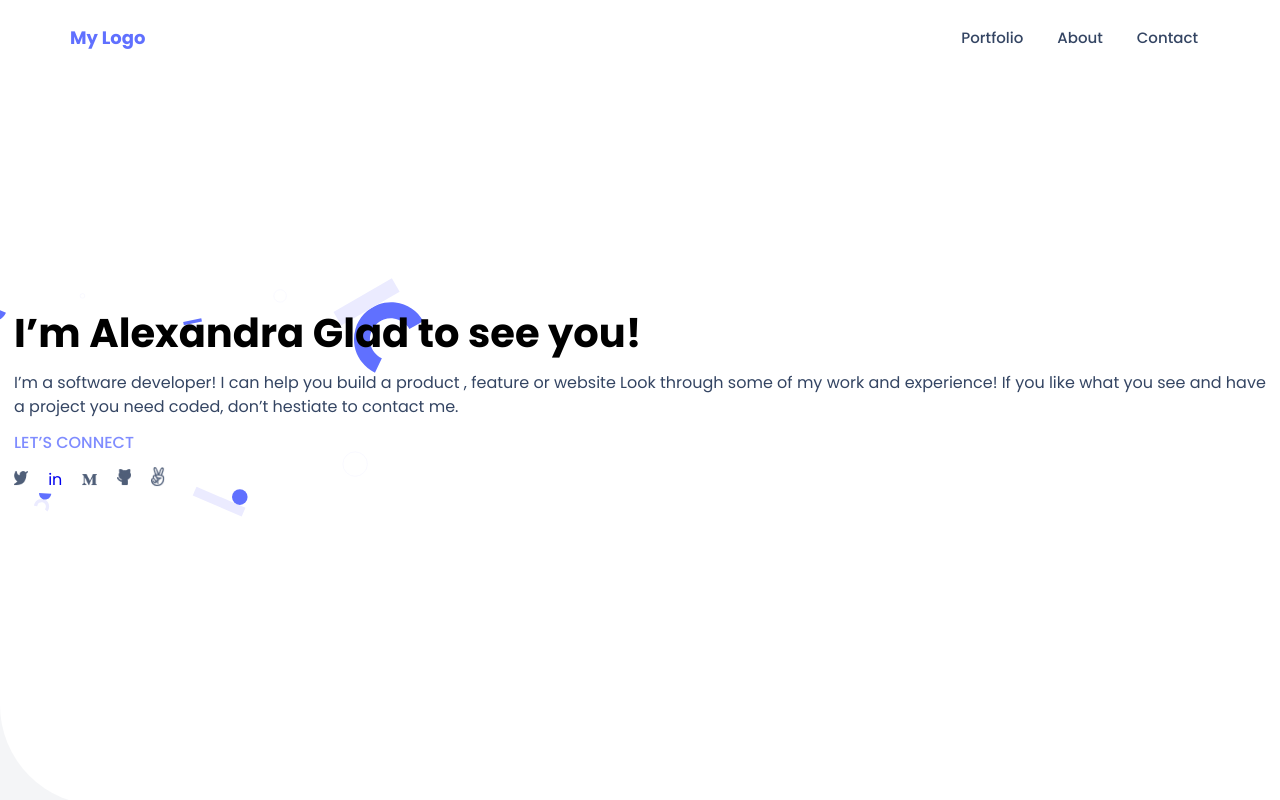
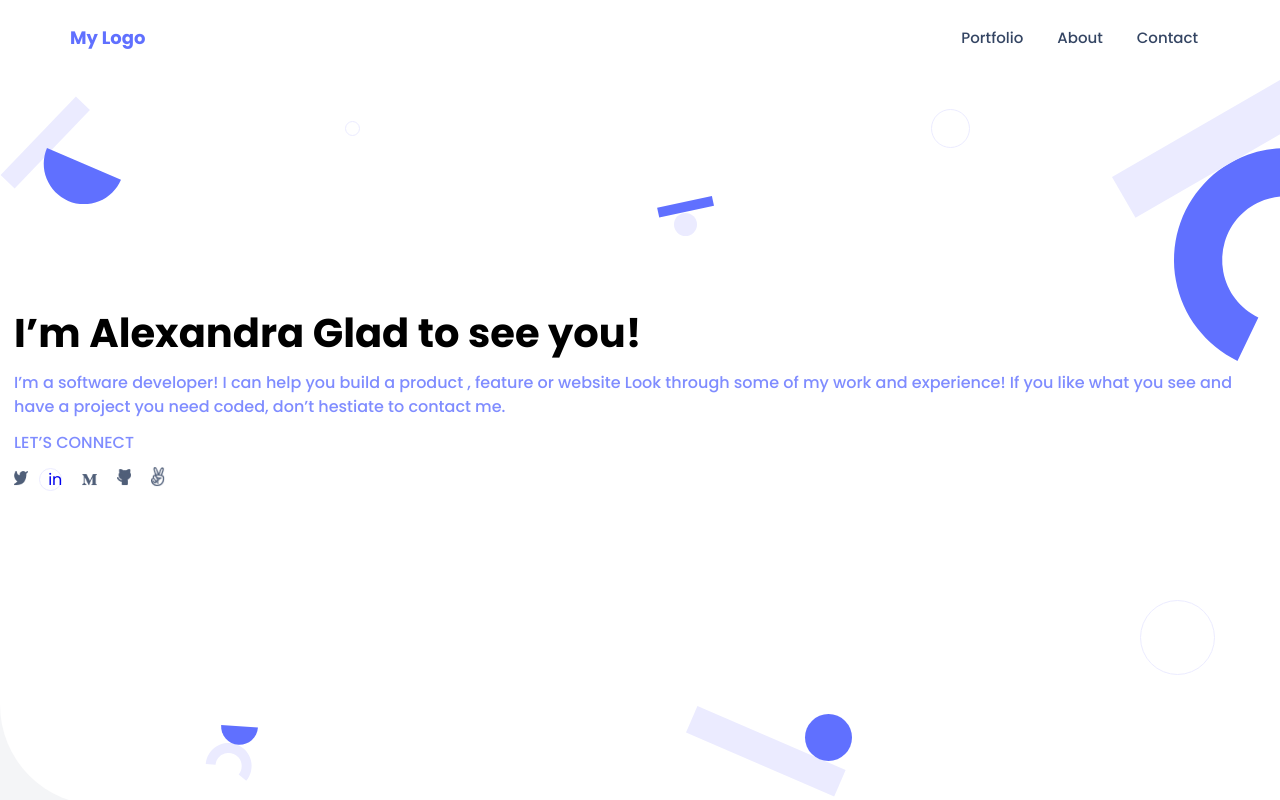
Before and after one commit to boo-shehab/Microverse-Student-project-1, a website: page index.html in a window 1280 px wide. Drawn offline with Linux system fonts and the light colour scheme.

Commit message:
Update for the requirement.

```diff
--- a/css/style.css
+++ b/css/style.css
@@ -134,8 +134,7 @@ header #burger-button:hover + nav {
 }
 
 header:has(#burger-button:hover) #logo,
-body:has(#burger-button:hover) article,
-body:has(#burger-button:hover) .background-design {
+body:has(#burger-button:hover) section{
   filter: blur(8px);
   background-color: inherit;
 }
@@ -151,7 +150,7 @@ header nav ul {
   text-align: center;
 }
 
-#landing-page nav ul {
+#landing-page div ul {
   display: flex;
   gap: 20px;
 }
@@ -190,21 +189,23 @@ header #burger-button:hover + nav ul li a {
 
 /* Start landing */
 
-article#landing-page {
+#landing-page {
   width: 100vw;
   height: calc(100vh - 70px);
   background-color: white;
   border-bottom-left-radius: 100px;
+  background-image: url("../img/Header\ bg.svg");
 }
 
-article#landing-page .container {
-  position: absolute;
+#landing-page .container {
+  display: flex;
+  flex-direction: column;
+  position: fixed;
+  left: 50%;
   top: 50%;
-  left: 50%;
   transform: translate(-50%, -50%);
   width: 100%;
   padding: 14px;
-  overflow: hidden;
 }
 
 #landing-page hgroup h1 {
@@ -222,7 +223,7 @@ article#landing-page .container {
   margin-bottom: 12px;
 }
 
-#landing-page nav p {
+#landing-page div p {
   color: #7f8cff;
   font-weight: 500;
   font-size: 16px;
@@ -230,7 +231,7 @@ article#landing-page .container {
   margin-bottom: 12px;
 }
 
-#landing-page nav img {
+#landing-page div img {
   width: 14.17px;
 }
 
--- a/index.html
+++ b/index.html
@@ -11,16 +11,15 @@
     <link rel="stylesheet" href="css/style.css">
 </head>
 <body>
-    <img class="background-design" src="img/Header bg.svg" alt="">
     <!-- Start header -->
     <header>
         <div class="container">
             <a href="#" id="logo">My Logo</a>
-            <div id="burger-button">
+            <nav id="burger-button">
                 <span></span>
                 <span></span>
                 <span></span>
-            </div>
+            </nav>
             <nav>
                 <ul>
                     <li><a href="#">Portfolio</a></li>
@@ -33,13 +32,13 @@
     <!-- End header -->
     <!-- Start landing -->
     </div>
-    <article id="landing-page">
+    <section id="landing-page">
         <div class="container">
             <hgroup>
                 <h1>I’m Alexandra Glad to see you!</h1>
                 <p>I’m a software developer! I can help you build a product , feature or website Look through some of my work and experience! If you like what you see and have a project you need coded, don’t hestiate to contact me.</p>
             </hgroup>
-            <nav>
+            <div>
                 <p>LET’S CONNECT</p>
                 <ul>
                     <li><a href="#"><img src="img/twitter.jpg" alt=""></a></li>
@@ -48,9 +47,9 @@
                     <li><a href="#"><img src="img/github.jpg" alt=""></a></li>
                     <li><a href="#"><img src="img/angellist.jpg" alt=""></a></li>
                 </ul>
-            </nav>
+            </div>
         </div>
-    </article>
+    </section>
     <!-- End landing -->
 </body>
 </html>
```
